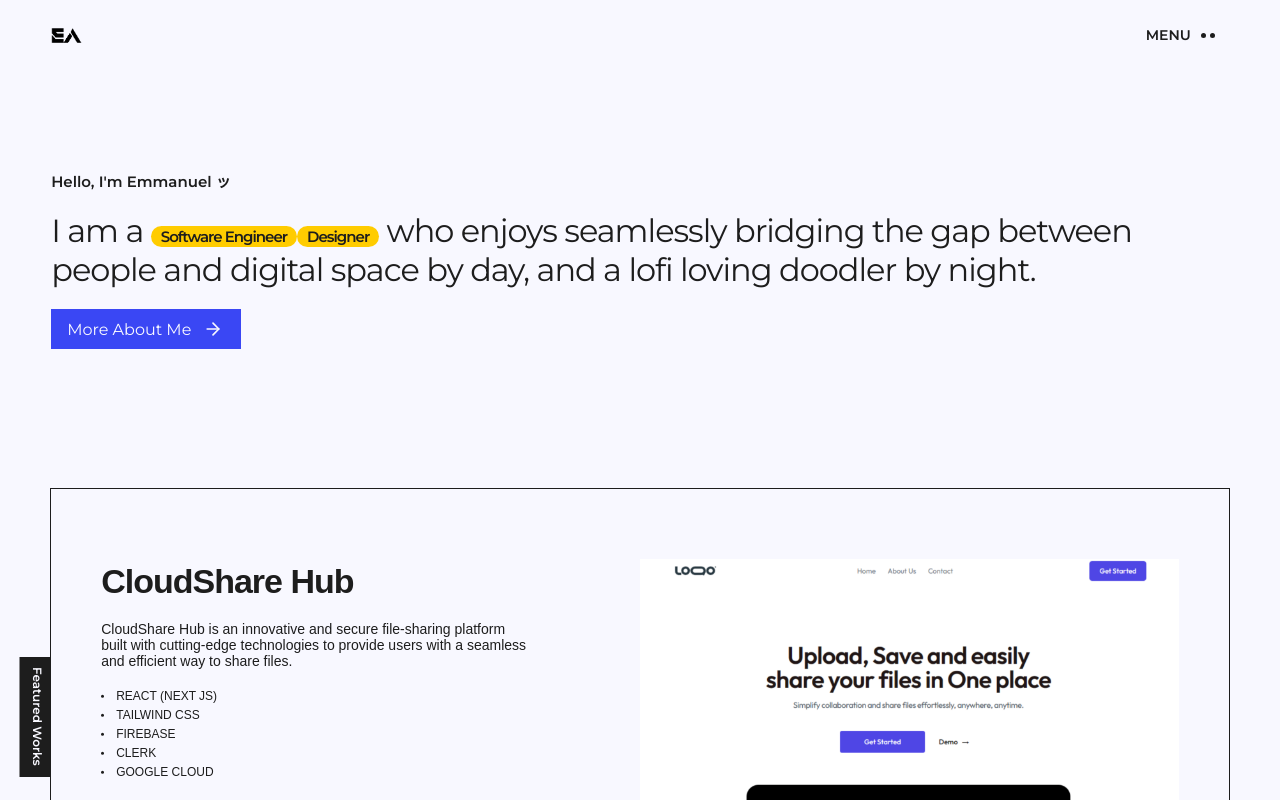
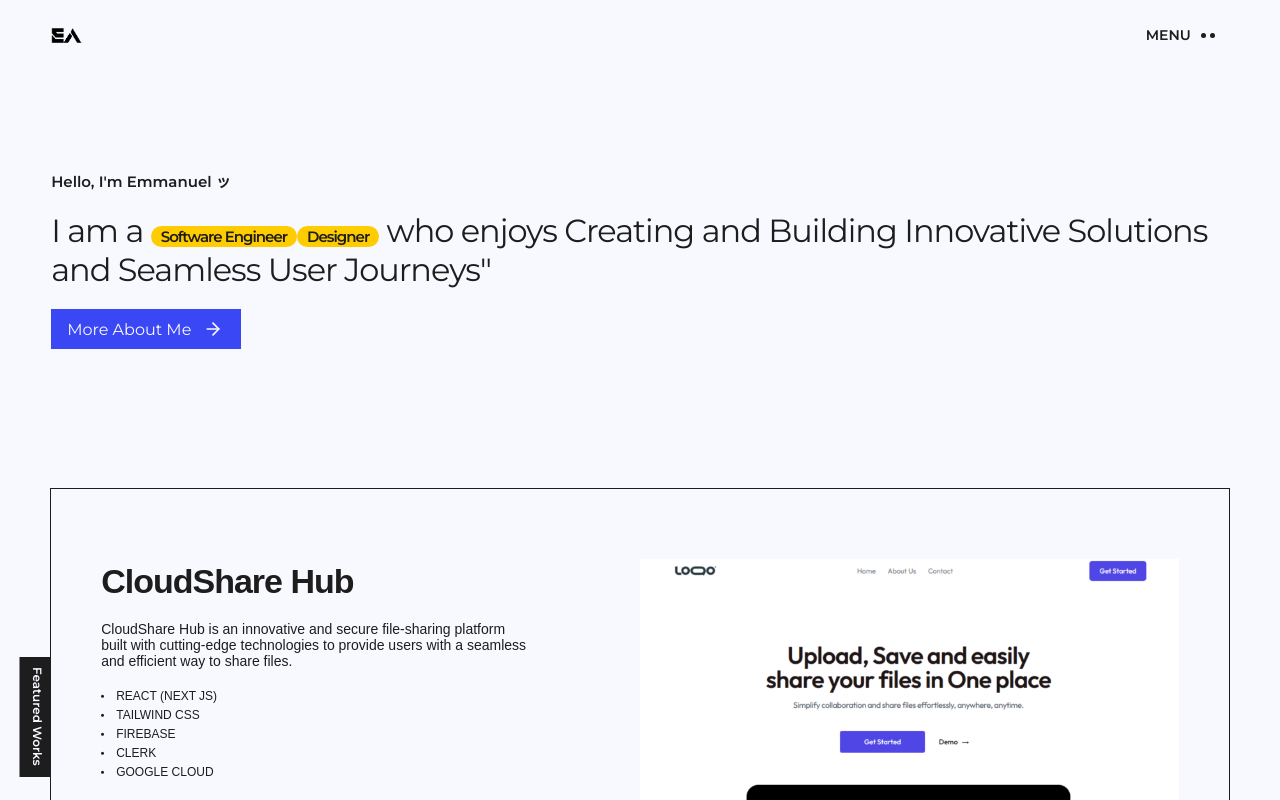
Before and after one commit to Ekpo-Emmanuel/portfolio3, a Next.js app: page / in a window 1280 px wide. Shown: the top 800 px of the page. Built offline with nearby package versions, Linux system fonts and the light colour scheme; a web font is replaced by a local one.

Commit message:
about me

```diff
--- a/app/page.js
+++ b/app/page.js
@@ -21,7 +21,7 @@ const Hero = () => {
     <section className='hero'>
       <div className='container' data-aos="fade-up">
         <span className='title' >Hello, I'm Emmanuel ッ</span>
-        <p >I am a <span>Software Engineer</span><span>Designer</span>  who enjoys seamlessly bridging the gap between people and digital space by day, and a lofi loving doodler by night.</p>
+        <p >I am a <span>Software Engineer</span><span>Designer</span>  who enjoys Creating and Building Innovative Solutions and Seamless User Journeys"</p>
         <div className='about'>
             <Link href="/about"><span>More About me</span></Link>
             <ArrowRight />
```
